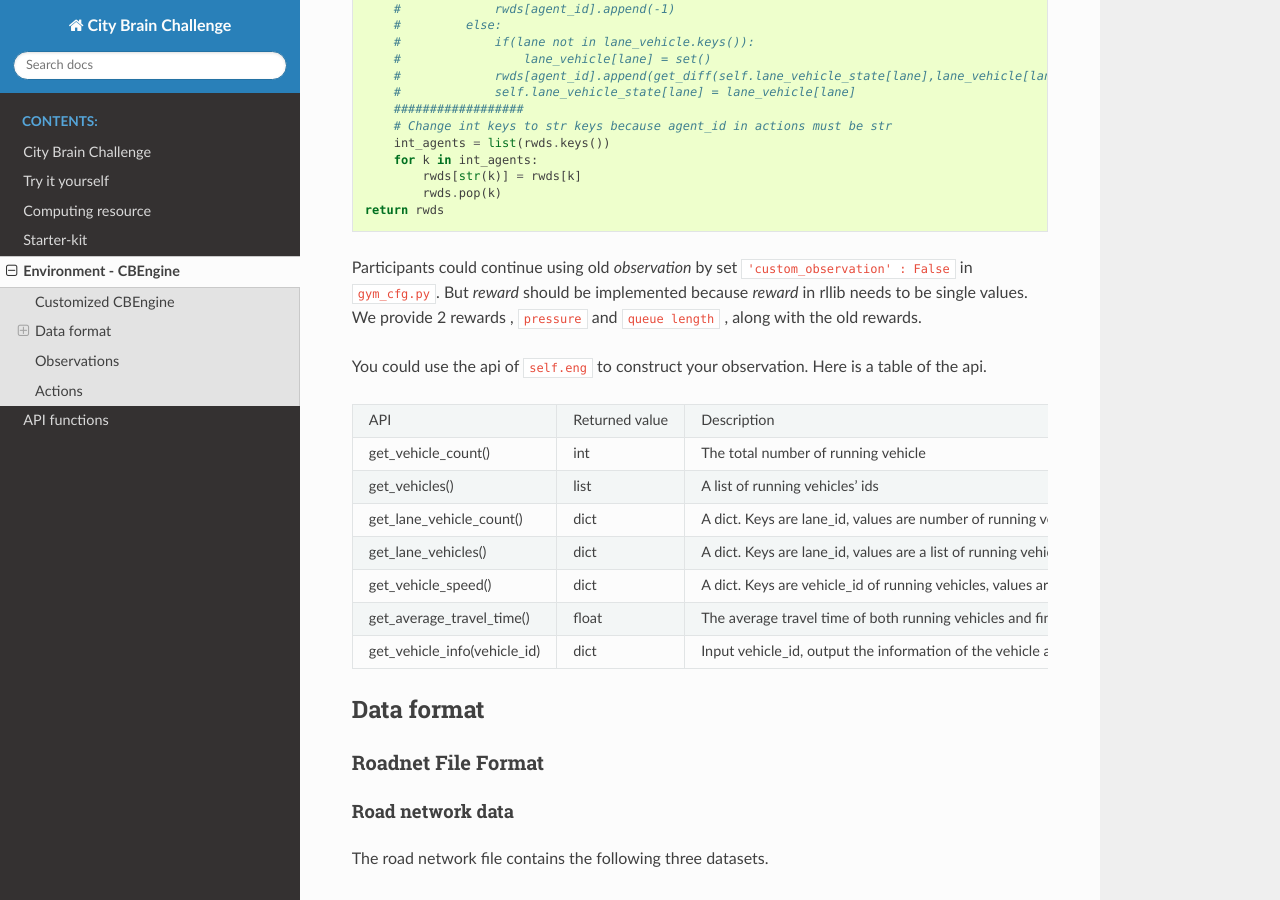
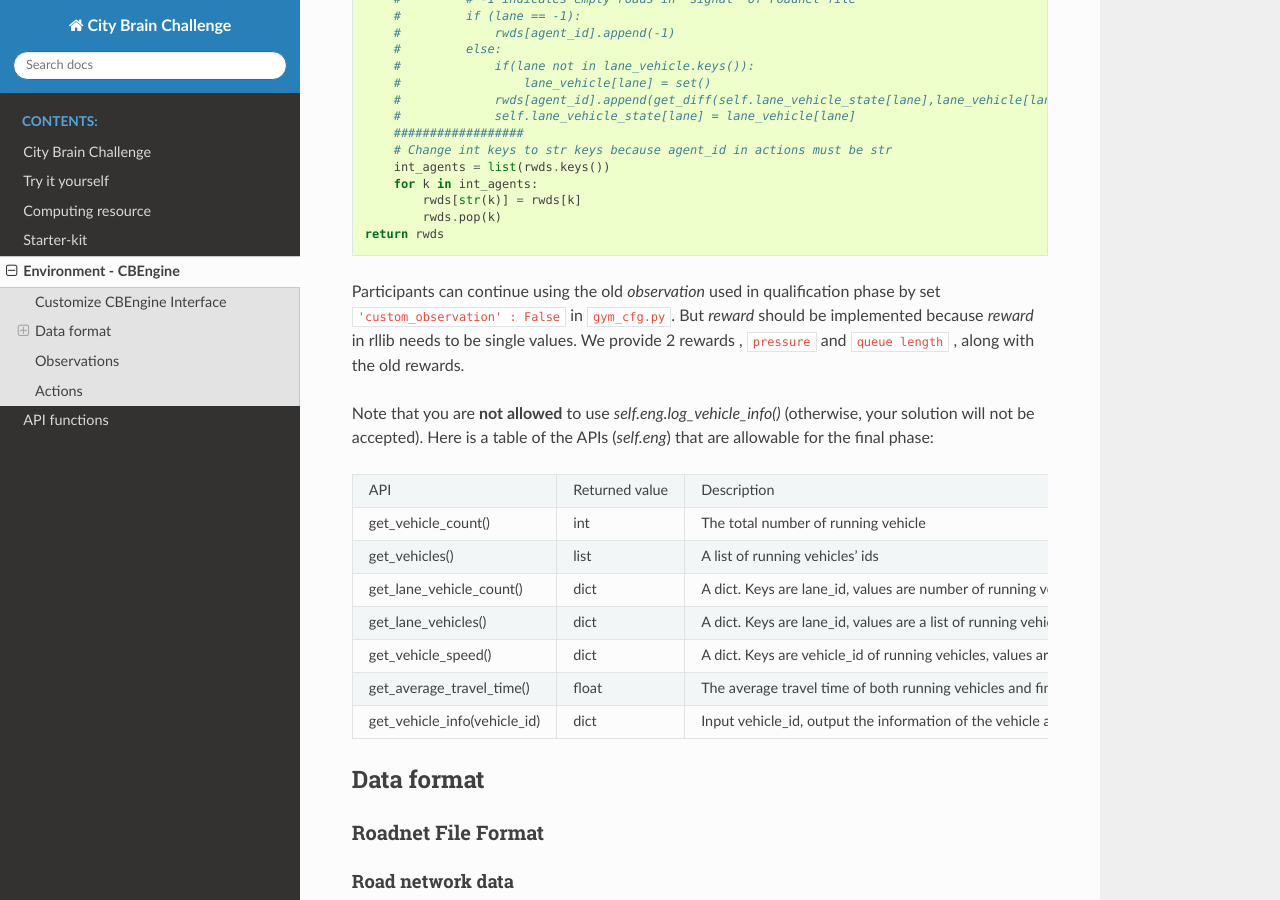
Before and after one commit to CityBrainChallenge/KDDCup2021-CityBrainChallenge, a Sphinx documentation site: the page built from docs/cbengine.rst, in a window 1280 px wide and 900 px high, scrolled down 2508 px. Built offline with Sphinx 7.4.7 and the Read the Docs theme 2.0.0, drawn with Linux system fonts in a browser that asks for light colours; some of the changed text lies outside the part shown.

Commit message:
Update cbengine.rst

```diff
--- a/docs/cbengine.rst
+++ b/docs/cbengine.rst
@@ -5,9 +5,9 @@ Environment - CBEngine
 
 CBEngine is a microscopic traffic simulation engine that can support city-scale road network traffic simulation. CBEngine can support fast simulation of road network traffic with thousands of intersections and hundreds of thousands of vehicles. CBEngine is developed by the team from Yunqi Academy of Engineering. This team will provide timely support for this competition. The safety distance car following and lane-changing models used in CBEngine are similar to SUMO (Simulation of Urban Mobility). The following sections describe input data format, observations and actions for the simulation engine.
 
-Customized CBEngine
+Customize CBEngine Interface
 **********************
-In the final phase, participants could modify the `observation` and `reward` in training, and submit their customized `CBEngine`. Here is an example customized `CBEngine`:
+In the final phase, you can customize the 'CBEngine' interface to define their own `observation` and `reward`, but you need to submit their customized `CBEngine`. Here is an example customized `CBEngine`:
 
 .. code-block:: python
 
@@ -145,9 +145,9 @@ In the final phase, participants could modify the `observation` and `reward` in
             rwds.pop(k)
     return rwds
 
-Participants could continue using old `observation` by set ``'custom_observation' : False`` in ``gym_cfg.py``. But `reward` should be implemented because `reward` in rllib needs to be single values. We provide 2 rewards , ``pressure`` and ``queue length`` , along with the old rewards.
+Participants can continue using the old `observation` used in qualification phase by set ``'custom_observation' : False`` in ``gym_cfg.py``. But `reward` should be implemented because `reward` in rllib needs to be single values. We provide 2 rewards , ``pressure`` and ``queue length`` , along with the old rewards.
 
-You could use the api of ``self.eng`` to construct your observation. Here is a table of the api.
+Note that you are **not allowed** to use `self.eng.log_vehicle_info()` (otherwise, your solution will not be accepted). Here is a table of the APIs (`self.eng`) that are allowable for the final phase:
 
 +-------------------------------+-------------------------------+---------------------------------------------------------------------------------------------+
 |API                            |Returned value                 |Description                                                                                  |
@@ -166,6 +166,9 @@ You could use the api of ``self.eng`` to construct your observation. Here is a t
 +-------------------------------+-------------------------------+---------------------------------------------------------------------------------------------+
 |get_vehicle_info(vehicle_id)   |dict                           |Input vehicle_id, output the information of the vehicle as a dict.                           |
 +-------------------------------+-------------------------------+---------------------------------------------------------------------------------------------+
+
+
+
 
 Data format
 *******************
```
